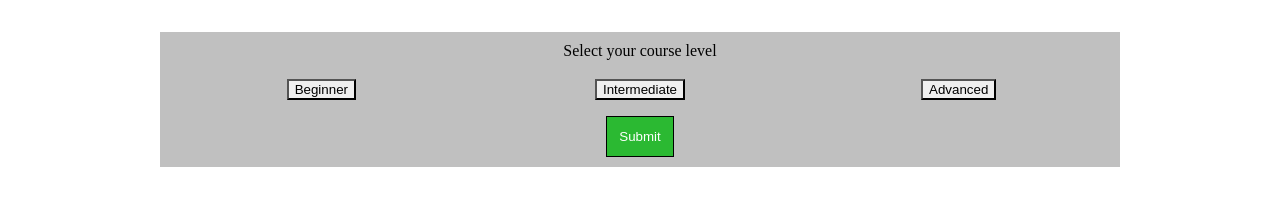
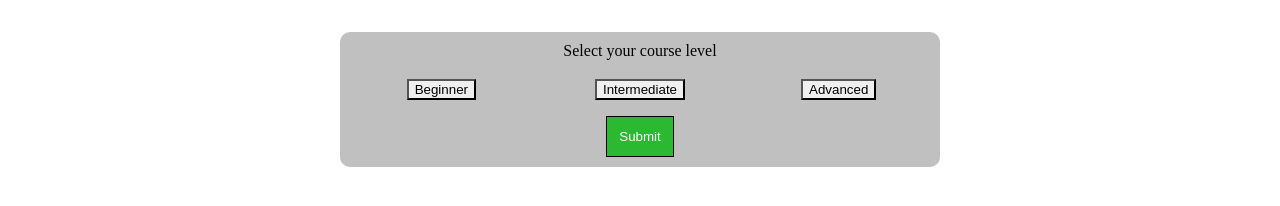
Before and after one commit to CCeph/nova-racing-form, a website built with webpack: page dist/index.html in a window 1280 px wide. Shown: the part 172-378 px from the top of the page. Built offline with nearby package versions, Linux system fonts and the light colour scheme.

Commit message:
Adjust width of course level form

```diff
--- a/src/style.css
+++ b/src/style.css
@@ -52,10 +52,11 @@ nav {
 }
 
 form {
-  width: 75vw;
+  width: clamp(400px, 65vw, 600px);
   background-color: silver;
   margin: 25px auto;
   padding: 10px;
+  border-radius: 10px;
 
   display: grid;
   grid-template: 1fr 1fr / 1fr 1fr 1fr;
```
